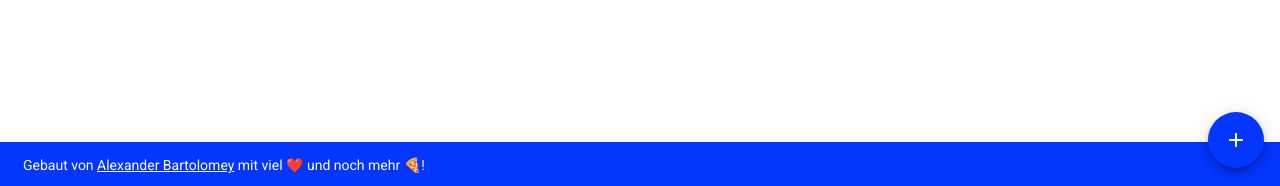
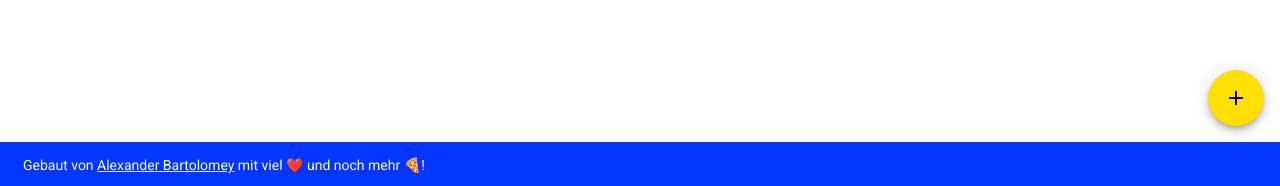
Before and after one commit to aix-pizza-time/listee-web, a Vue app: page / in a window 1280 px wide. Shown: the part 611-797 px from the top of the page. Built offline with nearby package versions, Linux system fonts and the light colour scheme; no server answers.

Commit message:
Refactor home fab button

```diff
--- a/src/views/Home.vue
+++ b/src/views/Home.vue
@@ -8,14 +8,14 @@
         v-model="fab"
         bottom
         right
-        :direction="direction"
-        :open-on-hover="hover"
-        :transition="transition"
+        :direction="'top'"
+        :open-on-hover="true"
+        :transition="'slide-y-reverse-transition'"
       >
         <template v-slot:activator>
           <router-link to="/add">
-            <v-btn v-model="fab" dark fab color="primary">
-              <v-icon>add</v-icon>
+            <v-btn v-model="fab" dark fab color="secondary">
+              <v-icon color="black">add</v-icon>
             </v-btn>
           </router-link>
         </template>
@@ -38,14 +38,11 @@ export default {
     StateDisplay
   },
   data: () => ({
-    direction: 'top',
     fab: false,
     fling: false,
     hover: true,
     tabs: null,
-    right: true,
-    bottom: true,
-    transition: 'slide-y-reverse-transition'
+    transition: 'slide-y-transition'
   }),
   computed: {
     activeFab() {
@@ -65,17 +62,7 @@ export default {
 </script>
 
 <style lang="scss">
-.home {
-  display: flex;
-  flex-direction: column;
-}
-
-.list {
-  flex-grow: 1;
-}
-
 #create .v-speed-dial {
-  margin-bottom: -3em;
   a:link {
     text-decoration: none;
     color: inherit;
```
